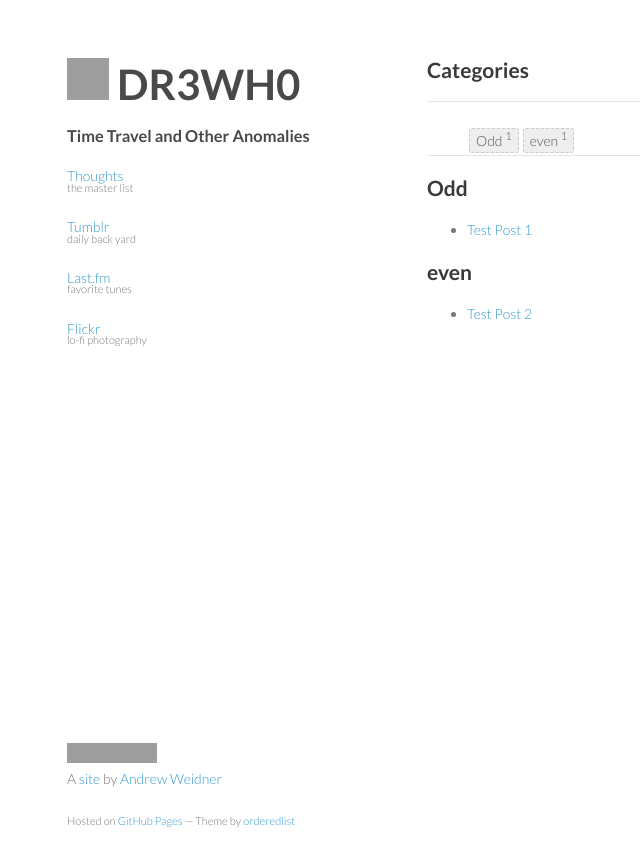
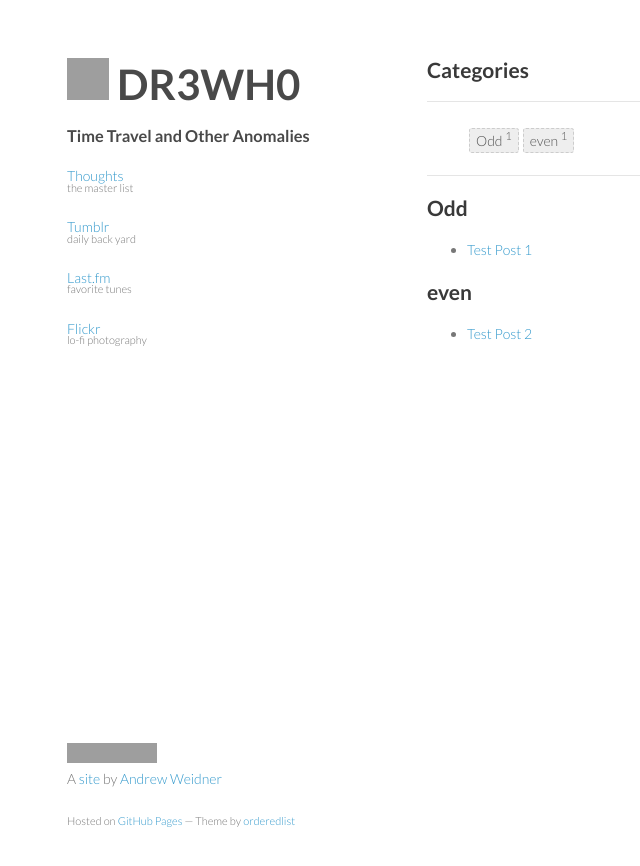
Before and after one commit to drewhop/drewhop.github.io, a Jekyll site: the page built from categories.html, in a window 1280 px wide. Shown: the top 866 px of the page, without its empty margins (143-783 px from the left). Built offline with Jekyll 4.4.1, drawn with Linux system fonts in a browser that asks for light colours; comment, search, counter and statistics services are not loaded; grey boxes are pictures that could not be loaded.

Commit message:
Update styles.css

```diff
--- a/stylesheets/styles.css
+++ b/stylesheets/styles.css
@@ -253,7 +253,7 @@ footer {
 /* tag_box */
 .tag_box {
   list-style: none;
-  margin: 0;
+  margin: 0 0 20px;
   overflow: hidden; }
 
 .tag_box li {
```
